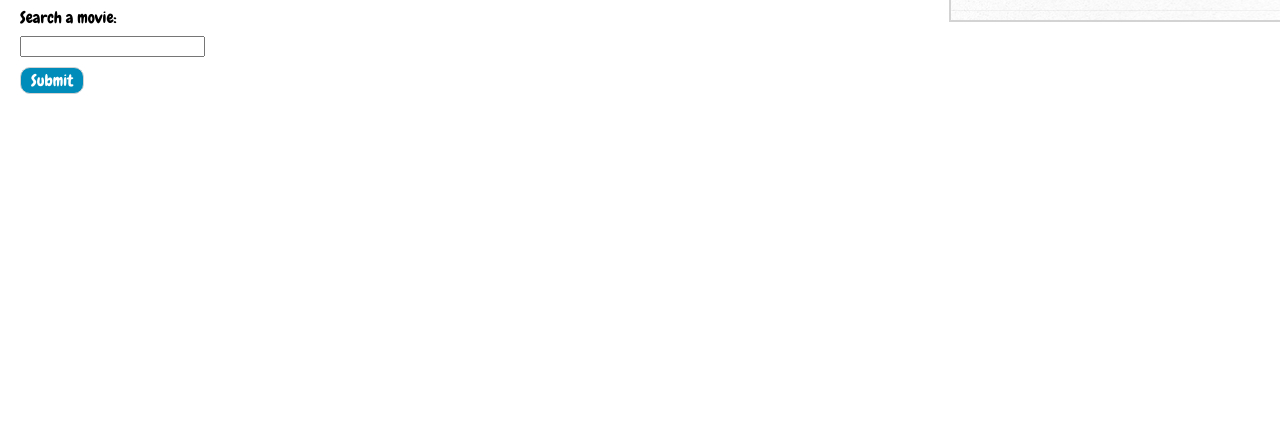
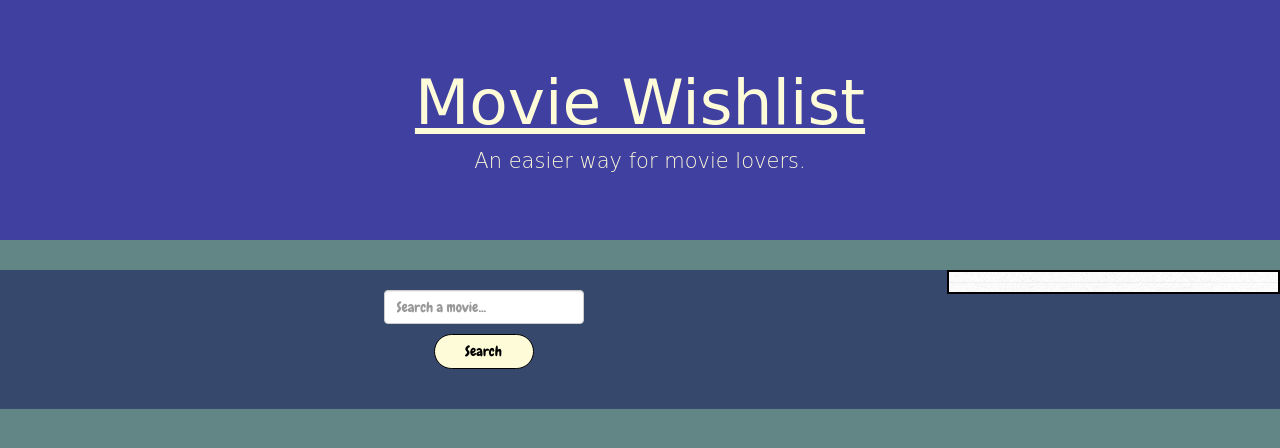
Before and after one commit to fernandamarr/Movie-Wishlist, a plain HTML site: page index.html in a window 1280 px wide. Drawn offline with nearby package versions, Linux system fonts and the light colour scheme; a web font is replaced by a local one.

Commit message:
added bootstrap link (#3)
* added bootstrap link

* first concept

* more changes to the aesthetics

* Delete today

```diff
--- a/assets/css/style.css
+++ b/assets/css/style.css
@@ -1,5 +1,18 @@
 body {
     font-family: 'Chewy', cursive;
+    background: #618685;
+}
+#jumbo{
+    text-align: center;
+    background: #4040a1;
+    color: #fefbd8;
+    font-family: 'Cabin Sketch', cursive;
+}
+
+#form{
+    text-align: center;
+    background: lightgrey;
+
 }
 
 h1 {
@@ -15,7 +28,7 @@ h3 {
 }
 
 a {
-    color: #008CBA;
+    color: #4040a1;
     text-decoration: none;
 }
 
@@ -26,17 +39,21 @@ a {
 #movie-form {
     display: flex;
     flex-direction: column;
-    align-items: start;
+    align-items: center;
+
     margin-bottom: 30px;
+
+
 }
 
 #movie-input {
     margin: 10px 0 10px 0;
+    width: 200px;
 }
 
-#search-movie, .add-button, .checkbox {
+.add-button, .checkbox {
     padding: 2px 10px 2px 10px;
-    background-color: #008CBA;
+    background-color: #4040a1;
     color: white;
     font-family: 'Chewy', cursive;
     font-size: 12pt;
@@ -44,14 +61,36 @@ a {
     border-radius: 10px;
 }
 
+#search-movie:active{
+
+    transform: translateY(4px);
+}
+#search-movie{
+    width: 100px;
+    height: 35px;
+    border: 1px solid black;
+    border-radius: 25px;
+    background: #fefbd8;
+    color: black;
+}
+
 .results {
     display: flex;
     flex-wrap: wrap;
+    border: 1px solid black;
+    margin-bottom: 20px;
+    background: white;
+    padding: 10px;
+    box-shadow: 15px 15px 15px;
+    margin-right: 20px;
+
 }
 
 .result-img {
     height: 250px;
     margin: 10px 10px 10px 0;
+    box-shadow: 8px 8px 8px;
+    /* padding: 5px; */
 }
 
 .movie-info {
@@ -60,6 +99,7 @@ a {
     display: flex;
     flex-direction: column;
     justify-content: space-evenly;
+    padding-left: 10px;
 }
 
 .add-button {
@@ -70,10 +110,16 @@ a {
     margin: 10px;
     height: 250px;
     position: relative;
+
+
 }
 
 #main-container {
     display: flex;
+    background: #36486b;
+
+    margin: 0 auto;
+
 }
 
 #search-container {
@@ -83,18 +129,20 @@ a {
 #wishlist-container {
     flex: 1;
     background-image: url("../images/linedpaper.png");
-    border-left: 2px solid lightgray;
-    border-bottom: 2px solid lightgray;
+    border: 2px solid black;
+    /* border-bottom: 2px solid lightgray; */
     padding: 10px;
     height: 100%;
     display: flex;
     flex-wrap: wrap;
     position: sticky;
     top: 0;
+
 }
 
 .movie-wish {
     height: 250px;
+    box-shadow: 8px 8px 8px;
 }
 
 .checkbox {
--- a/index.html
+++ b/index.html
@@ -10,8 +10,10 @@
   <!-- Establishing character set -->
   <meta charset="UTF-8">
 
+  <!-- Linking BootStrap-->
+  <link rel="stylesheet" href="https://maxcdn.bootstrapcdn.com/bootstrap/3.3.7/css/bootstrap.min.css">
+
   <!-- Linking CSS -->
-  <link rel="stylesheet" type="text/css" href="./assets/css/reset.css">
   <link rel="stylesheet" type="text/css" href="./assets/css/style.css">
 
   <!-- Linking Google font -->
@@ -20,28 +22,73 @@
   <!-- Linking jQuery -->
   <script type="text/javascript" src="https://cdnjs.cloudflare.com/ajax/libs/jquery/3.2.1/jquery.min.js"></script>
 
+  <!-- Link to font -->
+  <link href="https://fonts.googleapis.com/css?family=Cabin+Sketch" rel="stylesheet">
+
 </head>
 
 <body>
+<!-- Header -->
+<!-- <div id="jumbo" class="jumbotron jumbotron-fluid">
+    <div class="container">
+      <h1 class="display-4"><u>Name of the Project</u></h1>
+      <p class="lead">Search Movies ............</p>
+    </div>
+  </div> -->
+
+  <!-- Search Bar and Button -->
+  <!-- <form id="movie-form" id="form" class="form-inline">
+    <div class="form-group mx-sm-3 mb-2">
+      <label for="movie-input" class="sr-only">Password</label>
+      <input id="movie-input" type="text" class="form-control" id="inputPassword2" placeholder="Search a movie...">
+    </div>
+    <button id="search-movie" type="submit" class="btn btn-primary mb-2">Search</button>
+  </form> -->
+  <!-- Header -->
+<div id="jumbo" class="jumbotron jumbotron-fluid">
+    <div class="container">
+      <h1 class="display-4"><u>Movie Wishlist</u></h1>
+      <p class="lead">An easier way for movie lovers.</p>
+    </div>
+  </div>
 
 <div id="main-container">
 
     <div id="search-container">
 
-        <div id="add-movie">
+        <!-- Header -->
+<!-- <div id="jumbo" class="jumbotron jumbotron-fluid">
+    <div class="container">
+      <h1 class="display-4"><u>Name of the Project</u></h1>
+      <p class="lead">Search Movies ............</p>
+    </div>
+  </div> -->
+
+  <!-- Search Bar and Button -->
+  <form id="movie-form" id="form" class="form-inline">
+    <div class="form-group mx-sm-3 mb-2">
+      <label for="movie-input" class="sr-only">Password</label>
+      <input id="movie-input" type="text" class="form-control" id="inputPassword2" placeholder="Search a movie...">
+    </div>
+    <button id="search-movie" type="submit" class="btn btn-primary mb-2">Search</button>
+  </form>
+
+        <!-- <div id="add-movie">
             <form id="movie-form">
                 <label for="movie-input">Search a movie:</label>
                 <input type="text" id="movie-input">
                 <input id="search-movie" type="submit" value="Submit">
             </form>
-        </div>
+        </div> -->
 
+<!-- Results -->
         <div id="results-div">
 
         </div>
 
     </div>
 
+<!-- Wishlist Container-->
     <div id="wishlist-container">
     </div>
 
```
